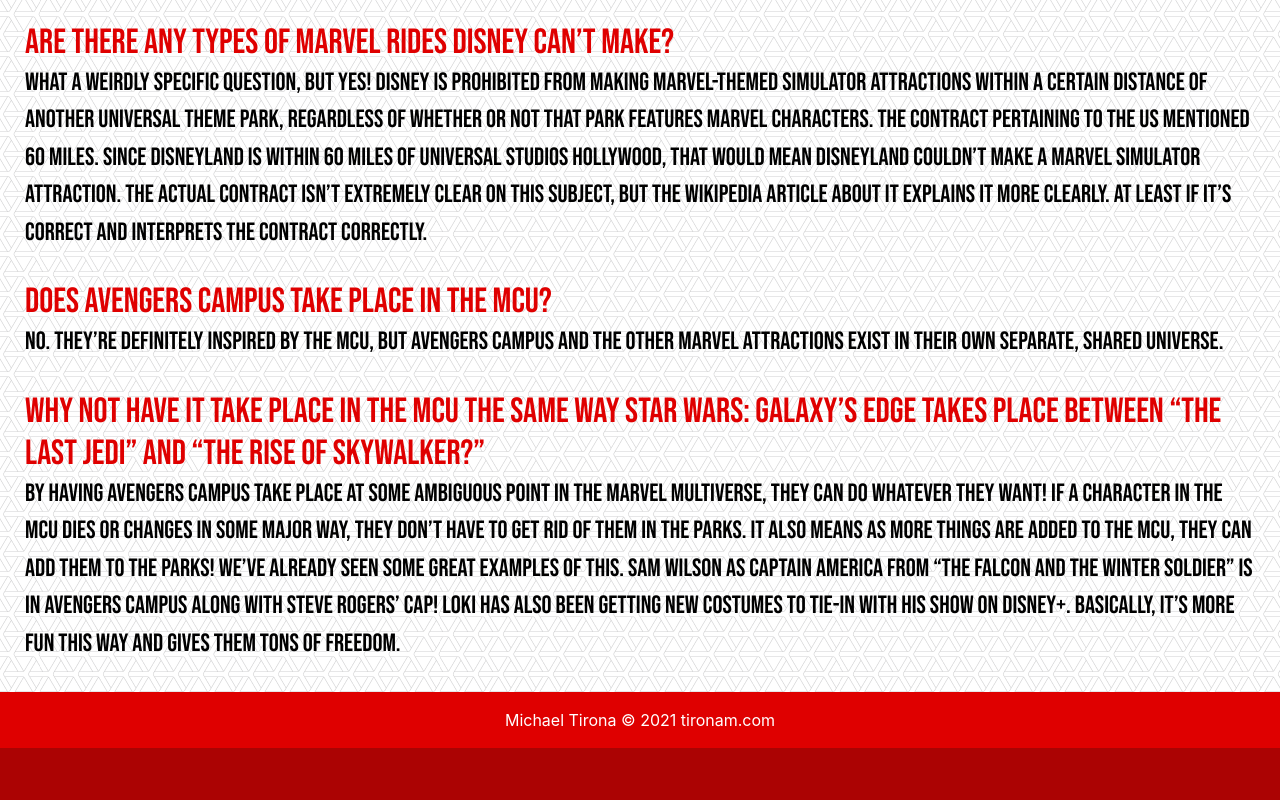
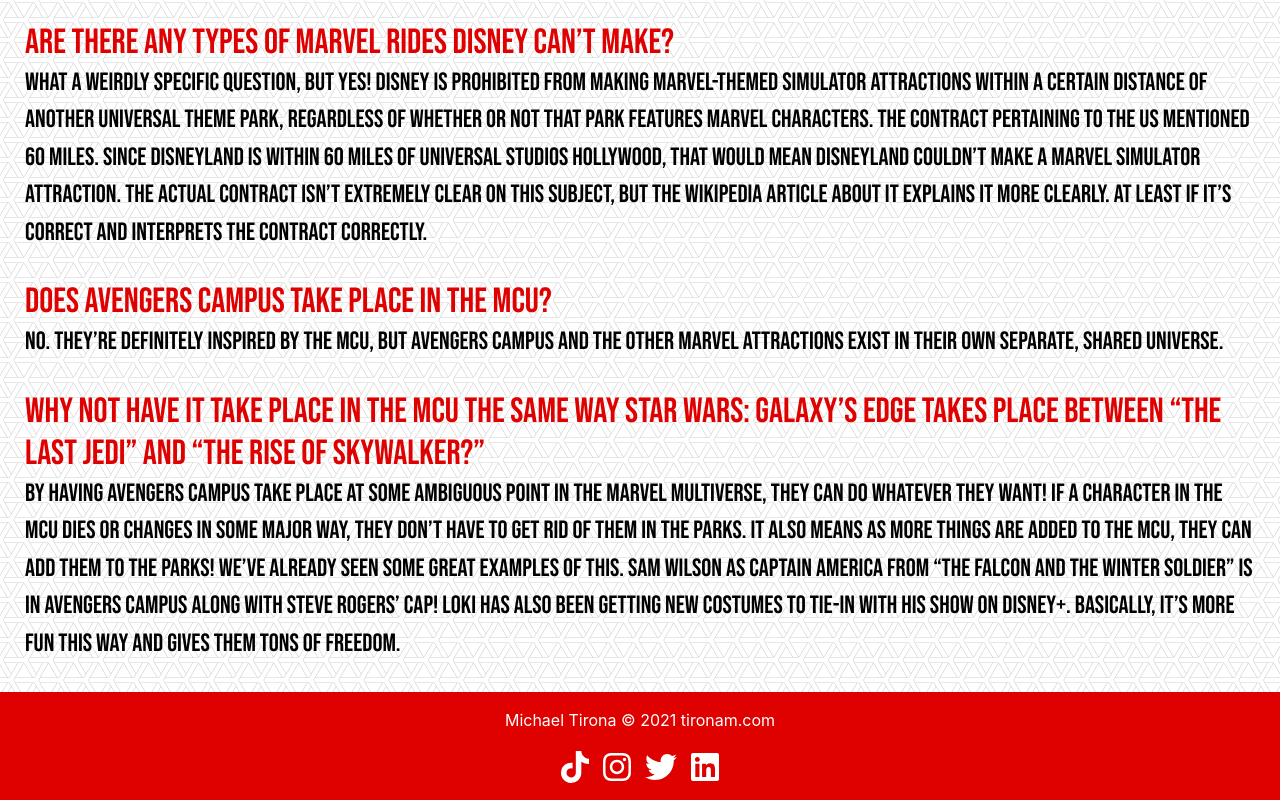
Before and after one commit to tironam/MarvelResource, a React (Create React App) app: page /FAQ in a window 1280 px wide. Shown: the part 3394-4194 px from the top of the page. Before the commit the page ends 4142 px from the top, so only its background shows below. Built offline with nearby package versions, Linux system fonts and the light colour scheme.

Commit message:
Added social media icons and links to footer

```diff
--- a/src/components/Footer.js
+++ b/src/components/Footer.js
@@ -1,13 +1,29 @@
 import React from 'react';
 import { FontAwesomeIcon } from '@fortawesome/react-fontawesome';
+import { faTiktok, faTwitter, faInstagram, faLinkedin } from '@fortawesome/free-brands-svg-icons';
 
 const Footer = () => {
     return (
         <div className="footer bg-light text-center text-lg-start">
                 <div className="footer text-center p-3 text-white">
                     Michael Tirona © 2021
-                    <a className="text-white" href="https://tironam.com/" target="blank"> tironam.com</a>
-                    <FontAwesomeIcon icon='apple' />
+                    <a className="text-white" href="https://tironam.com/" target="blank"> tironam.com </a>
+                </div>
+                <div className="footer text-white socials-container">
+                    <div>
+                        <a href="https://vm.tiktok.com/ZM8dq4y4F/" target="_blank">
+                            <FontAwesomeIcon icon={faTiktok} size="2x" className="socials" />
+                        </a>
+                         <a href="https://instagram.com/tironam" target="_blank">
+                            <FontAwesomeIcon icon={faInstagram} size="2x" className="socials" />
+                        </a>
+                    <a href="https://twitter.com/tironacodes" target="_blank">
+                            <FontAwesomeIcon icon={faTwitter} size="2x" className="socials" />
+                        </a>
+                    <a href="https://www.linkedin.com/in/tironam/" target="_blank">
+                            <FontAwesomeIcon icon={faLinkedin} size="2x" className="socials" />
+                    </a>
+                    </div>
                 </div>
         </div>
     );
--- a/src/pages/Home/Home.css
+++ b/src/pages/Home/Home.css
@@ -217,3 +217,16 @@
     width: 100%;
     position: bottom;
 }
+
+.socials-container {
+    display: flex;
+
+    justify-content: center;
+}
+
+.socials {
+    margin: 3px 7px 15px 7px;
+    flex-direction: row;
+    align-items: center;
+    color: white;
+}
```
